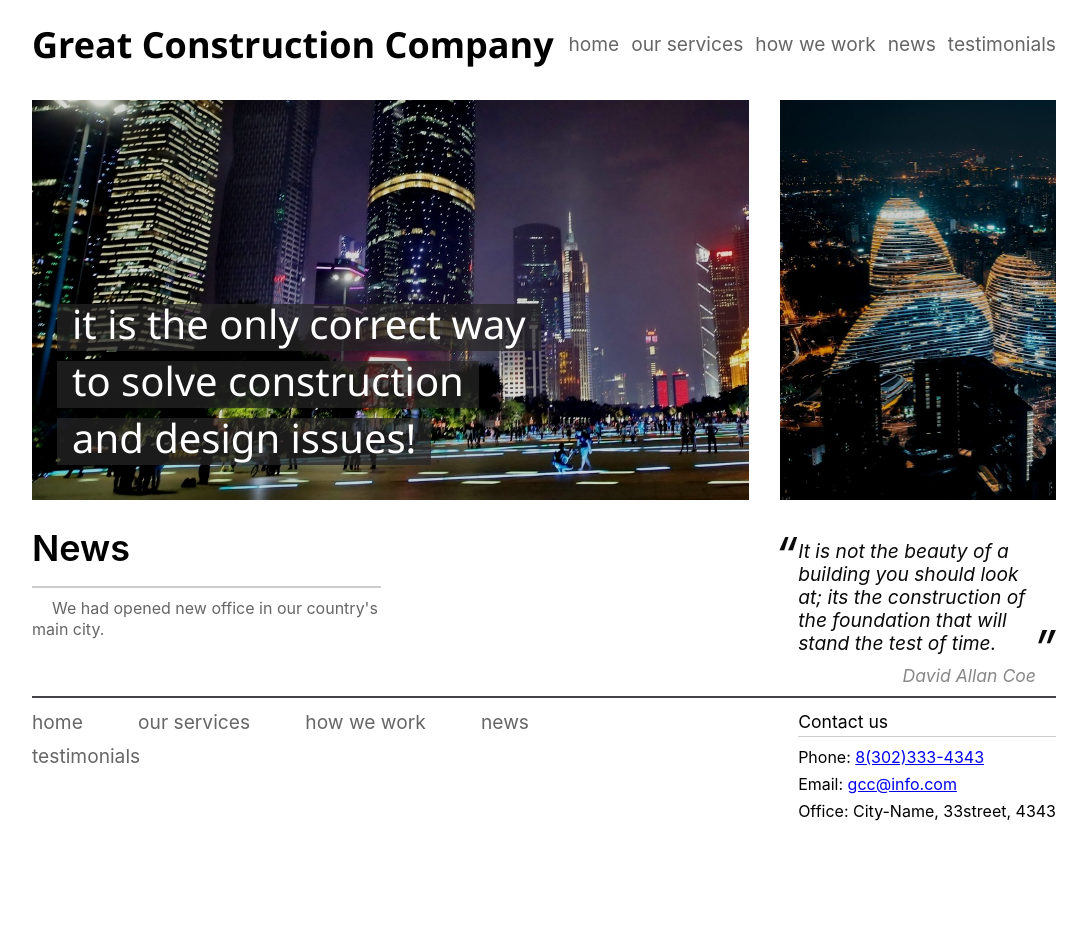
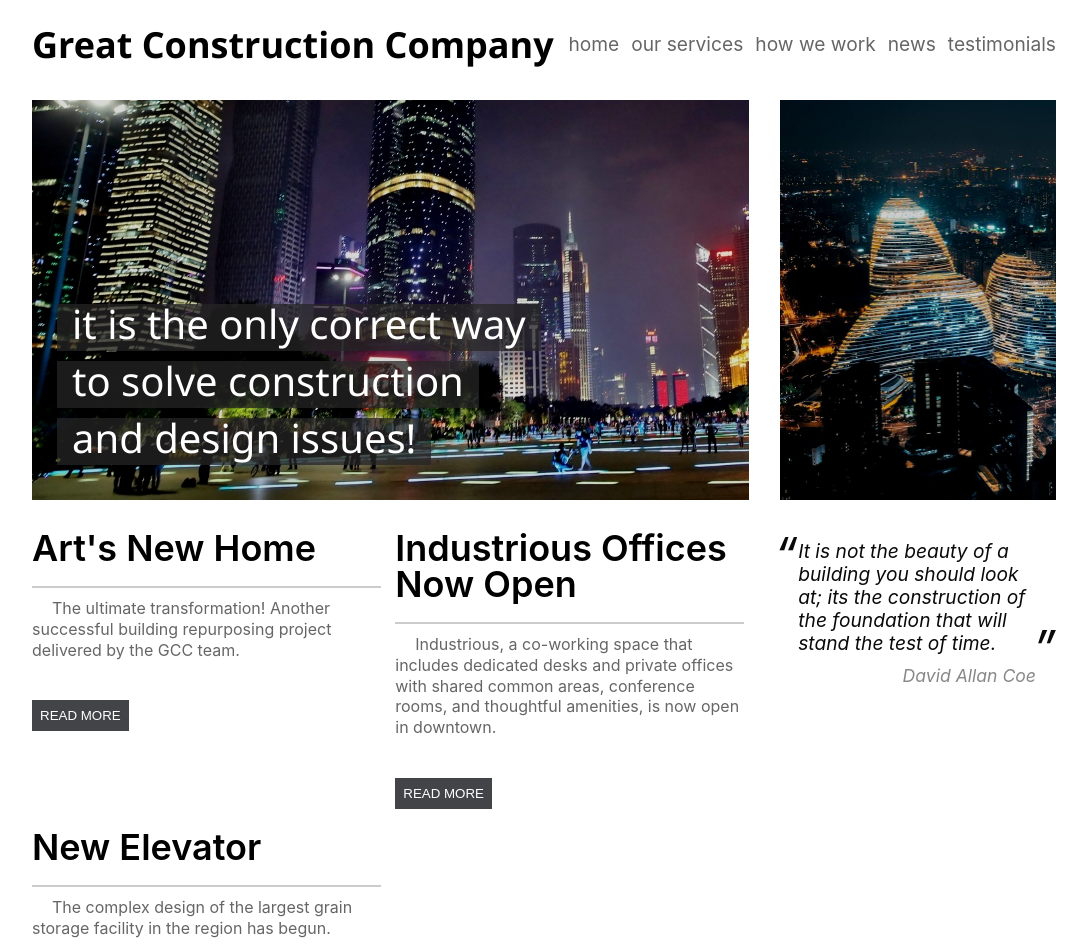
Before and after one commit to t-anpilov/testingSPA, a React (Create React App) app: page /news in a window 1280 px wide. Shown: the top 952 px of the page, without its empty margins (96-1183 px from the left). Before the commit the page ends 843 px from the top, so only its background shows below. Built offline with nearby package versions, Linux system fonts and the light colour scheme.

Commit message:
Create jsons for components. also they are loading data from them

```diff
--- /dev/null
+++ b/public/data/newsBase.json
@@ -0,0 +1,20 @@
+[
+    {
+        "id": 1,
+        "title": "Art's New Home",
+        "text": "The ultimate transformation! Another successful building repurposing project delivered by the GCC team.",
+        "additional_text": "This exciting project has brought new light to one of the oldest cultural establishments in the City-Name.  Nearly as old as the buildings it now occupies, the museum holds a special place in the history of the city and the state"
+    },
+    {
+        "id": 2,
+        "title": "Industrious Offices Now Open",
+        "text": "Industrious, a co-working space that includes dedicated desks and private offices with shared common areas, conference rooms, and thoughtful amenities, is now open in downtown.",
+        "additional_text": "This modern 40,000+ square foot renovation is one of Industrious’ locations to-date. Thanks for choosing us as your partner, Industrious!"
+    },
+    {
+        "id": 3,
+        "title": "New Elevator",
+        "text": "The complex design of the largest grain storage facility in the region has begun.",
+        "additional_text": "Manufacturers of technological equipment have the opportunity to take part in the project to use their own technologies in the object"
+    }
+]
--- a/src/components/about.js
+++ b/src/components/about.js
@@ -1,18 +1,27 @@
 import React from 'react';
+import Articles from './main_components/articles';
 
 export default class About extends React.Component {
+    state = {
+        articles: null,
+    }
+
+    componentDidMount() {
+        fetch('http://localhost:3000/data/aboutBase.json')
+            .then (response => {
+                return response.json()
+            })
+            .then(data => {
+                this.setState({ articles: data })
+            })
+    }
     render() {
+        const { articles } = this.state
+
         return (
-        <section className="template">
-            <article className="article-item">
-                <h2 className="article_title">How we work</h2>
-                <div className="article-content">
-                    <p>
-                        Our experienced team has a deep understanding of how to find the real dream in every project we have the privilege of working on. We anticipate challenges and find innovative solutions to address them.
-                    </p>
-                </div>
-            </article>
-        </section>
+            <section className="template">
+                {Array.isArray(articles) && <Articles data={articles} />}
+            </section>
         )
     }
 }
--- a/src/components/main_components/home.js
+++ b/src/components/home.js
@@ -1,5 +1,5 @@
 import React from 'react';
-import Articles from './articles';
+import Articles from './main_components/articles';
 class Home extends React.Component {
     state = {
         articles: null,
@@ -24,7 +24,7 @@ class Home extends React.Component {
 
         return (
             <section className="template">
-                {isLoading && <p>Loading...</p>}
+                {isLoading && <div className="articles-wrap">Loading...</div>}
                 {Array.isArray(articles) && <Articles data={articles} />}
             </section>
         )
--- a/src/components/news.js
+++ b/src/components/news.js
@@ -1,18 +1,26 @@
 import React from 'react';
+import Articles from './main_components/articles';
 
 export default class News extends React.Component {
+    state = {
+        articles: null,
+    }
+    componentDidMount() {
+        fetch('http://localhost:3000/data/newsBase.json')
+            .then (response => {
+                return response.json()
+            })
+            .then(data => {
+                this.setState({ articles: data })
+            })
+    }
     render() {
+        const { articles } = this.state
+
         return (
-        <section className="template">
-            <article className="article-item">
-                <h2 className="article_title">News</h2>
-                <div className="article-content">
-                    <p>
-                        We had opened new office in our country's main city.
-                    </p>
-                </div>
-            </article>
-        </section>
+            <section className="template">
+                {Array.isArray(articles) && <Articles data={articles} />}
+            </section>
         )
     }
 }
--- a/src/components/services.js
+++ b/src/components/services.js
@@ -1,16 +1,28 @@
 import React from 'react';
+import Articles from './main_components/articles';
 
 export default class Services extends React.Component {
+    state = {
+        articles: null,
+    }
+
+    componentDidMount() {
+        fetch('http://localhost:3000/data/servicesBase.json')
+            .then (response => {
+                return response.json()
+            })
+            .then(data => {
+                this.setState({ articles: data })
+            })
+    }
+
     render() {
+        const { articles } = this.state
+
         return (
-        <section className="template">
-            <article className="article-item">
-                <h2 className="article_title">Our services</h2>
-                <div className="article-content">
-                    <p>GCC process exceeds project and Owner objectives through structured and consistent systems and procedures as applied by a highly-talented Project Team especially selected for each project based on their relevant experience and capabilities.</p>
-                </div>
-            </article>
-        </section>
+            <section className="template">
+                {Array.isArray(articles) && <Articles data={articles} />}
+            </section>
         )
     }
 }
--- a/src/components/testimonials.js
+++ b/src/components/testimonials.js
@@ -10,8 +10,8 @@ export default class Testimonials extends React.Component {
     static getDerivedStateFromProps(props, state) {
         let nextFilteredAdds
 
-        if (Array.isArray(state.articles)) {
-            nextFilteredAdds = [...state.articles]
+        if (Array.isArray(state.messages)) {
+            nextFilteredAdds = [...state.messages]
 
             nextFilteredAdds.forEach((item, index) => {
                 if (item.text.toLowerCase().indexOf('lopata') !== -1){
@@ -43,8 +43,8 @@ export default class Testimonials extends React.Component {
 
         return (
         <section className="template">
-            {isLoading && <p>Loading...</p>}
-                {Array.isArray(messages) && <Messages data={messages} />}
+            {isLoading && <div className="articles-wrap">Loading...</div>}
+            {Array.isArray(messages) && <Messages data={messages} />}
             <Add onAddMessages={this.handleAddMessages} />
         </section>
         )
--- a/src/containers/main.js
+++ b/src/containers/main.js
@@ -1,6 +1,6 @@
 import React from 'react';
 import Aside from '../components/main_components/aside';
-import Home from '../components/main_components/home';
+import Home from '../components/home';
 import Services from '../components/services';
 import About from '../components/about';
 import News from '../components/news';
```
Also changed, not shown: public/data/aboutBase.json (added, +14 -0 lines), public/data/servicesBase.json (added, +14 -0 lines), src/components/App.js (deleted, +0 -20 lines), 1 other file (tests, documents, lock files or other folders).
